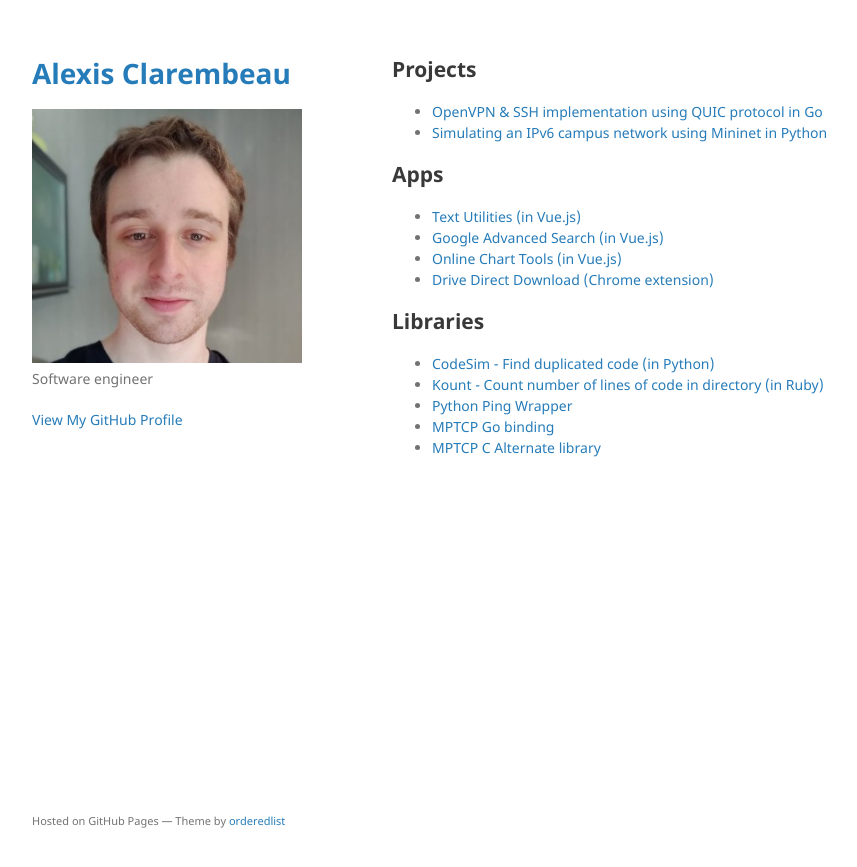
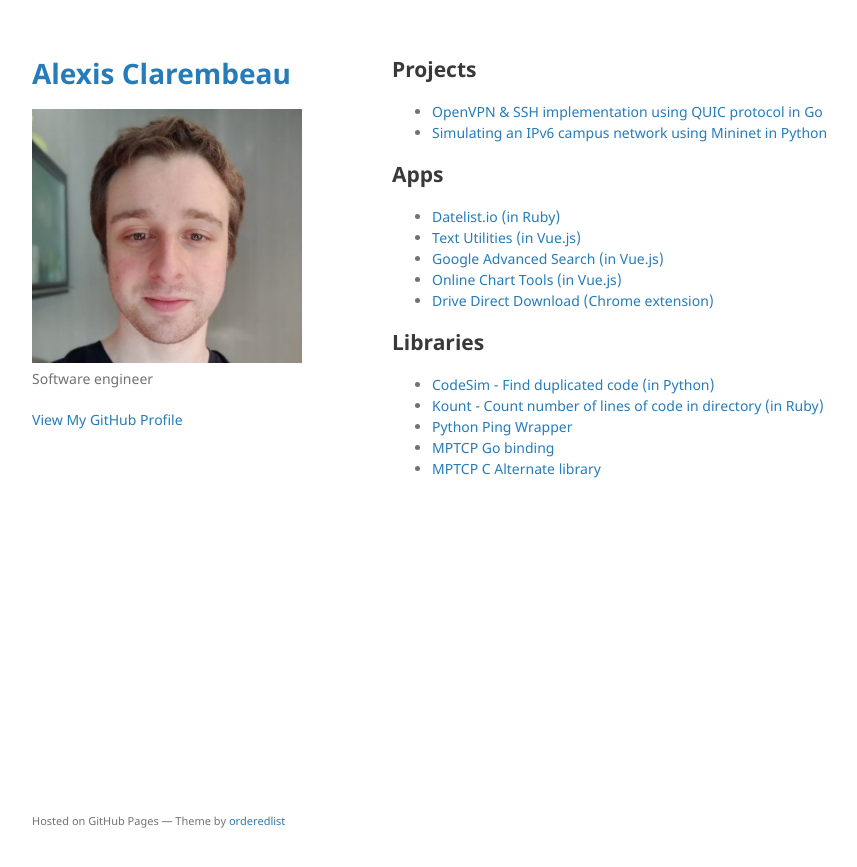
Before and after one commit to aclarembeau/portfolio, a Jekyll site: the page built from index.md, in a window 1280 px wide. Shown: the top 867 px of the page, without its empty margins (178-1035 px from the left). Built offline with Jekyll 4.4.1, drawn with Linux system fonts in a browser that asks for light colours; our own code applies the rules of GitHub Pages for plain Markdown files.

Commit message:
Add datelist

```diff
--- a/index.md
+++ b/index.md
@@ -8,6 +8,7 @@ layout: default
 - [Simulating an IPv6 campus network using Mininet in Python](https://github.com/cnp3/CampusNetwork/tree/master/student_projects/Group1)
 
 ## Apps
+- [Datelist.io (in Ruby)](https://datelist.io/)
 - [Text Utilities (in Vue.js)](https://aclarembeau.github.io/text-utilities/)
 - [Google Advanced Search (in Vue.js)](https://aclarembeau.github.io/google-advanced-search/)
 - [Online Chart Tools (in Vue.js)](https://aclarembeau.github.io/online-chart-tools/)
```
